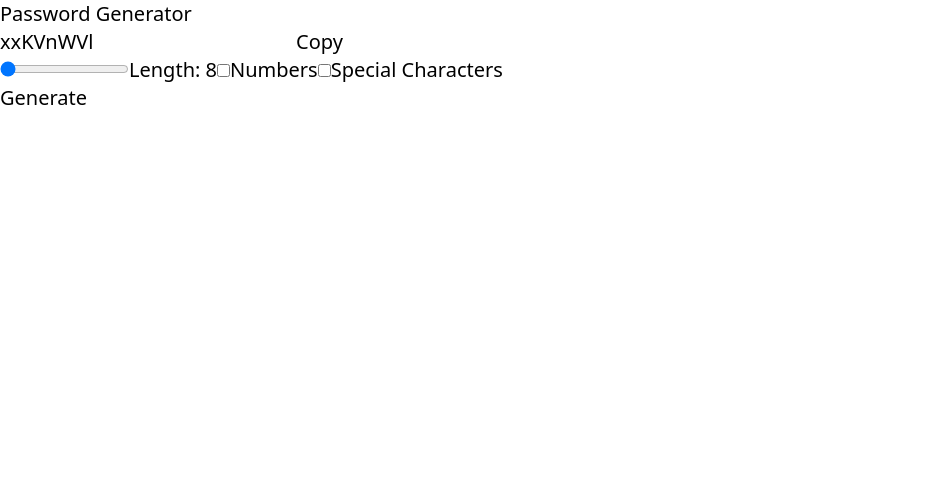
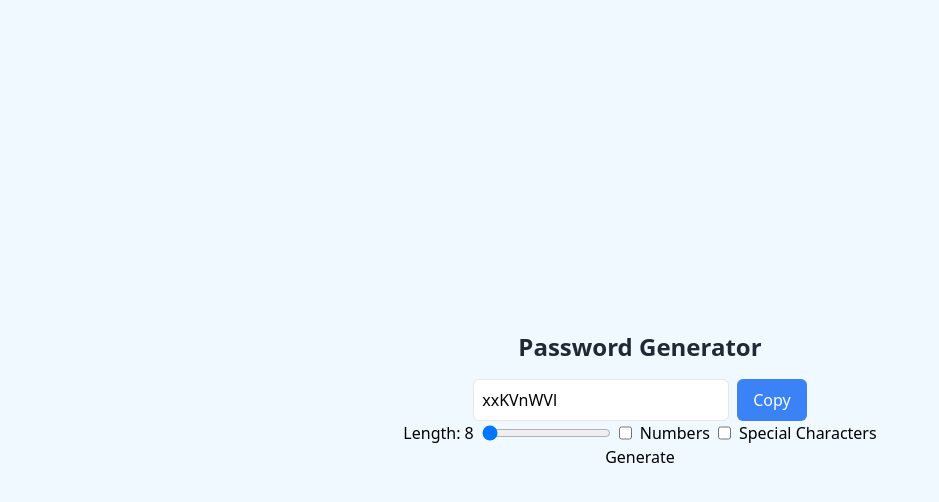
Before and after one commit to raknos13/react-password-generator, a React (Vite) app: page / in a window 1280 px wide. Shown: the top 502 px of the page, without its empty margins (0-939 px from the left). Built offline with nearby package versions, Linux system fonts and the light colour scheme.

Commit message:
Add style to heading textbox & copy button

```diff
--- a/src/App.jsx
+++ b/src/App.jsx
@@ -38,9 +38,9 @@ function App() {
   }
 
   return (
-    <div className="text-xl">
-      Password Generator
-      <div>
+    <div className="min-h-screen bg-sky-50 flex flex-col items-center justify-center p-8">
+      <h1 className="text-2xl font-bold text-gray-800">Password Generator</h1>
+      <div className="flex gap-2 mt-4">
         <input
           type="text"
           name="password"
@@ -48,12 +48,17 @@ function App() {
           placeholder="Password"
           readOnly
           ref={passwordRef}
+          className="border p-2 w-64 rounded-md focus:outline-none"
         />
-        <button onClick={handleCopyToClipboard}>
+        <button
+          onClick={handleCopyToClipboard}
+          className={`bg-blue-500 text-white px-4 py-2 rounded-md ${isCopied ? "bg-green-500" : ""}`}
+        >
           {isCopied ? "Copied" : "Copy"}
         </button>
       </div>
-      <div>
+      <div className="flex gap-2">
+        <label htmlFor="length">Length: {length}</label>
         <input
           type="range"
           name="length"
@@ -62,7 +67,6 @@ function App() {
           max="14"
           onChange={(e) => setLength(e.target.value)}
         />
-        <label htmlFor="length">Length: {length}</label>
         <input
           type="checkbox"
           name="Numbers"
```
